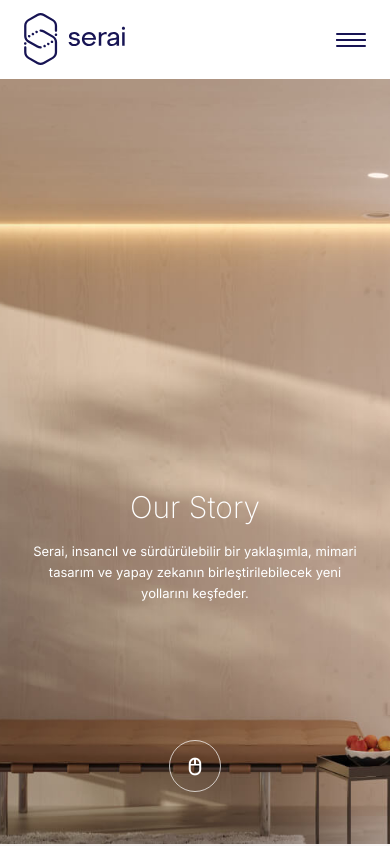
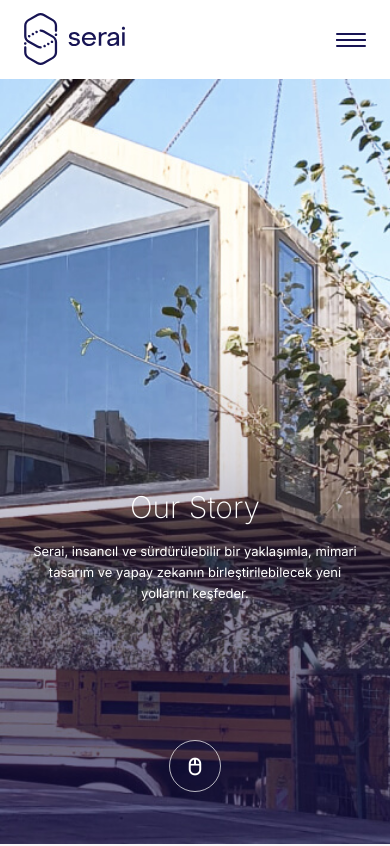
Before and after one commit to burhanyilmazz/Serai, a Next.js app: page /our-story in a window 390 px wide. Shown: the top 846 px of the page. Built offline with nearby package versions, Linux system fonts and the light colour scheme.

Commit message:
hero mobile

```diff
--- a/pages/our-story.js
+++ b/pages/our-story.js
@@ -13,7 +13,7 @@ export default function OurStory() {
           title={'Our Story'}
           text={'Serai, insancıl ve sürdürülebilir bir yaklaşımla, mimari tasarım ve yapay zekanın birleştirilebilecek yeni yollarını keşfeder. '}
           img={'/images/story/hero.jpg'}
-          mobile={'/images/home/slide-2.jpg'}
+          mobile={'/images/story/hero-mobile.jpg'}
           bottom
         />
 
--- a/pages/the-team.js
+++ b/pages/the-team.js
@@ -64,7 +64,7 @@ export default function TheTeam() {
           title={'The Team'}
           text={'Our Advisory Board boasts academic excellence, professional achievement, and a passion for technology.'}
           img={'/images/teams/hero.jpg'}
-          mobile={'/images/home/slide-2.jpg'}
+          mobile={'/images/teams/hero-mobile.jpg'}
         />
 
         <section className={styles['team']}>
```
Also changed, not shown: public/images/story/hero-mobile.jpg (added), public/images/teams/hero-mobile.jpg (added).
